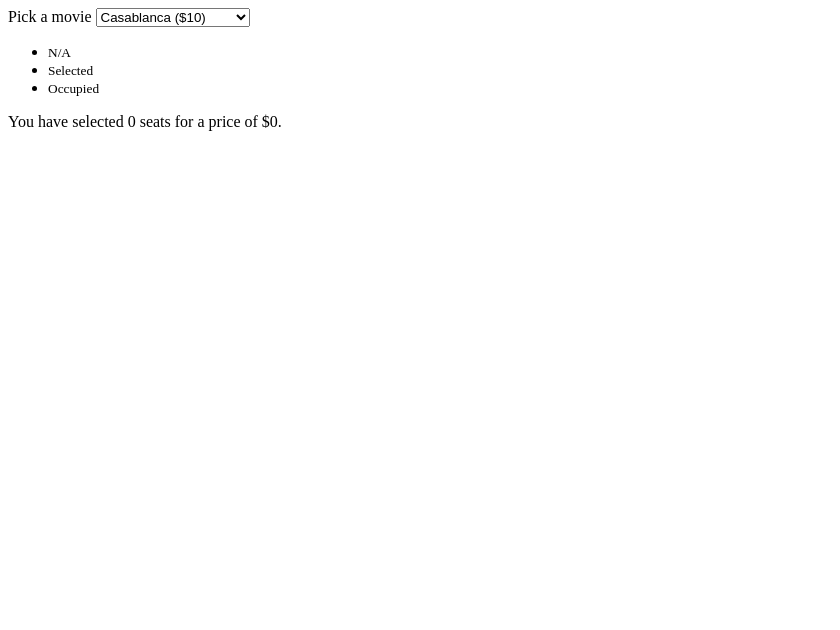
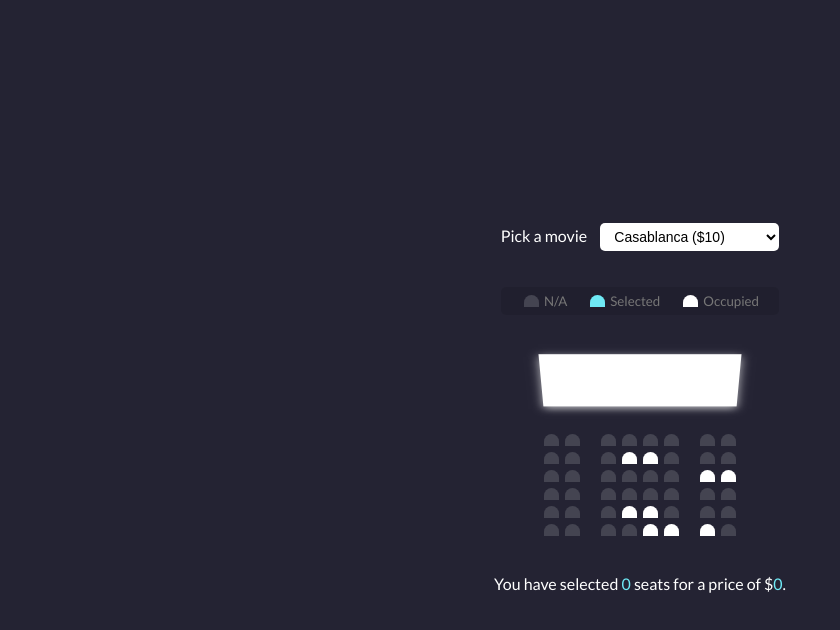
Before and after one commit to nataliecardot/movie-seat-booking, a plain HTML site: page index.html in a window 1280 px wide. Shown: the whole page, without its empty margins (0-840 px from the left). Drawn offline with Linux system fonts and the light colour scheme.

Commit message:
Add styling

```diff
--- a/index.html
+++ b/index.html
@@ -97,7 +97,7 @@
       <div class="seat"></div>
     </div>
 
-    <p class="text">You have selected <span id="count">0</span> seats for a price of $<span id="total">0</span>.</p>
   </div>
+  <p class="text">You have selected <span id="count">0</span> seats for a price of $<span id="total">0</span>.</p>
 </body>
 </html>
--- a/style.css
+++ b/style.css
@@ -0,0 +1,112 @@
+@import url('https://fonts.googleapis.com/css2?family=Lato&display=swap');
+
+* {
+  box-sizing: border-box;
+}
+
+body {
+  background-color: #242333;
+  color: #fff;
+  display: flex;
+  flex-direction: column;
+  justify-content: center;
+  align-items: center;
+  min-height: 100vh;
+  font-family: 'Lato', sans-serif;
+  margin: 0;
+}
+
+.movie-container {
+  margin: 20px 0;
+}
+
+.movie-container select {
+  background-color: #fff;
+  border: 0;
+  border-radius: 5px;
+  font-size: 14px;
+  margin-left: 10px;
+  padding: 5px 10px;
+}
+
+.container {
+  /* Needed for rotateX property on .screen selector to work */
+  perspective: 1000px;
+  margin-bottom: 30px;
+}
+
+.seat {
+  background-color: #444451;
+  height: 12px;
+  width: 15px;
+  margin: 3px;
+  border-radius: 10px 10px 0 0;
+}
+
+.seat.selected {
+  background-color: #6feaf6;
+}
+
+.seat.occupied {
+  background-color: #fff;
+}
+
+.seat:nth-of-type(2) {
+  margin-right: 18px;
+}
+
+.seat:nth-last-of-type(2) {
+  margin-left: 18px;
+}
+
+.seat:not(.occupied):hover {
+  cursor: pointer;
+  transform: scale(1.2);
+}
+
+.showcase .seat:not(.occupied):hover {
+  cursor: default;
+  transform: scale(1);
+}
+
+.showcase {
+  background: rgba(0, 0, 0, 0.1);
+  padding: 5px 10px;
+  border-radius: 5px;
+  color: #777;
+  list-style-type: none;
+  display: flex;
+}
+
+.showcase li {
+  display: flex;
+  align-items: center;
+  margin: 0 10px;
+}
+
+.showcase li small {
+  margin-left: 2px;
+}
+
+.row {
+  display: flex;
+  justify-content: center;
+}
+
+.screen {
+  background-color: #fff;
+  height: 70px;
+  width: 100%;
+  margin: 15px 0;
+  /* Applies perspective as if looking from above (tilted in at bottom). perspective property on container needed */
+  transform: rotateX(-45deg);
+  box-shadow: 0 3px 10px rgba(255, 255, 255, 0.7);
+}
+
+p.text {
+  margin: 5px 0;
+}
+
+p.text span {
+  color: #6feaf6;
+}
```
